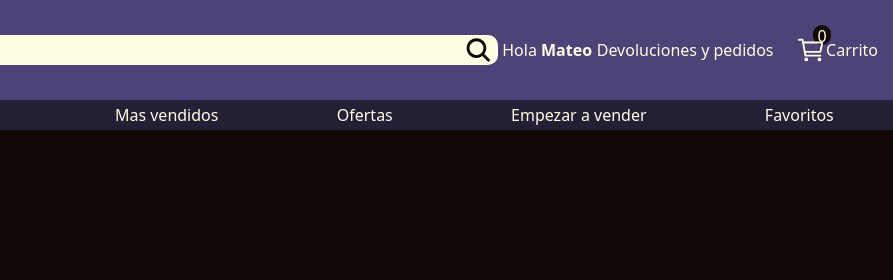
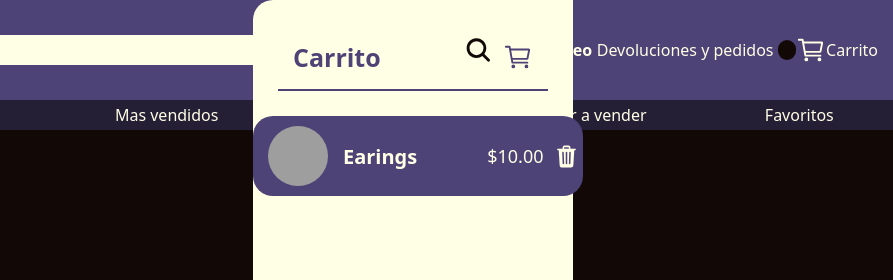
Before and after one commit to Mateo1993/Ecommerce, a plain HTML site: page index.html in a window 1280 px wide. Shown: the top 280 px of the page, 387-1280 px from the left. Drawn offline with nearby package versions, Linux system fonts and the light colour scheme; no server answers; grey boxes are pictures that could not be loaded.

Commit message:
Toggle carrito avance

```diff
--- a/index.css
+++ b/index.css
@@ -9,6 +9,11 @@ body{
     background: var(--color_4);
     color: var(--color_2);
     margin: 0px;
+}
+.mainContainer{
+    position: absolute;
+    width: 100%;
+    height: 100%;
 }
 
 .searchBar{
@@ -69,7 +74,6 @@ body{
 
 .counter{
     display: flex;
-    position: relative;
     background: var(--color_4);
     bottom: 15px;
     left: 35px;
@@ -106,6 +110,80 @@ body{
     border: 1px solid var(--color_2);
     border-radius: 20px;
     padding: 1px 10px 1px 10px;
+}
+
+.carrito-compras{
+    position: absolute;
+    /* overflow: hidden;
+    max-height: 0; */
+    visibility: visible;
+    left: 50vw;
+    height: 100vh;
+    width: 25vw;
+    background-color: var(--color_2);
+    border-radius: 20px 0px 0px 20px;
+}
+.top-carrito{
+    display: flex;
+    justify-content: space-between;
+    align-items: center;
+    padding: 15px;
+    margin: 25px;
+    border-bottom: 2px solid var(--color_1);
+}
+
+.title-carrito-compras{
+    color: var(--color_1);
+    font-weight: bolder;
+    font-size: 25px;
+}
+
+.cart-outline-carrito{
+    color: var(--color_1);
+    font-size: 30px;
+}
+.grid-carrito{
+    display: grid;
+    grid-template-columns: repeat(auto-fit,minmax(10vw,330px));
+    grid-template-rows: repeat(auto-fit,minmax(70px,80px));
+    justify-content: center;
+    gap: 15px;
+}
+
+.card-carrito{
+    display: flex;
+    align-items: center;
+    height: 80px;
+    width: 330px;
+    background: var(--color_1);
+    border-radius: 20px;
+}
+
+.imagen-card-carrito{
+    object-fit: cover;
+    height: 60px;
+    width: 60px;
+    margin-left: 15px;
+    border-radius: 50px;
+}
+
+.title-card-carrito{
+    font-size: 20px;
+    color: var(--color_2);
+    margin-left: 15px;
+}
+
+.price-card-carrito{
+    font-size: 18px;
+    font-weight: lighter;
+    color: var(--color_2);
+    margin-left: 70px;
+}
+
+.trash{
+    font-size: 25px;
+    color: var(--color_2);
+    margin-left: 10px;
 }
 
 .grid-products{
--- a/index.html
+++ b/index.html
@@ -8,7 +8,27 @@
     <link rel="stylesheet" href="index.css">
 </head>
 <body>
-    <div class="mainContainer">
+    <div class="mainContainer" id="mainContainer">
+        <section class="carrito-compras" id="carrito-compras">
+            <div class="top-carrito">
+                <div class="title-carrito-compras">
+                    Carrito
+                </div>
+                <ion-icon name="cart-outline" class="cart-outline-carrito"></ion-icon>
+            </div>
+            <div class="grid-carrito">
+                <div class="card-carrito">
+                    <img class="imagen-card-carrito" src="https://encrypted-tbn0.gstatic.com/images?q=tbn:ANd9GcTuWeAfn5mMy5k-KQInb1_0WVGzNeCOilNifA&usqp=CAU" alt="producto-carrito">
+                    <h1 class="title-card-carrito">
+                        Earings
+                    </h1>
+                    <p class="price-card-carrito">
+                        $10.00
+                    </p>
+                    <ion-icon name="trash" class="trash"></ion-icon>
+                </div>
+            </div>
+        </section>
         <header class="searchBar">
             <img class="logo" src="https://static.rfstat.com/renderforest/images/v2/landing-pics/logo_landing/g3.png" alt="logo-image">
             <div class="input-bar">
@@ -22,7 +42,7 @@
                     <!-- 1 -->
                 </div>
                 <ion-icon name="cart-outline" class="cart-outline"></ion-icon>
-                <p>Carrito</p>
+                <p id="click-carrito">Carrito</p>
                 <div/>
             </header>
             <nav class="options">
--- a/index.js
+++ b/index.js
@@ -1,6 +1,5 @@
-const boton = document.getElementById("addCart");
+/* const boton = document.getElementById("addCart");
 const counter = document.getElementById('counter');
-
 
 counter.textContent = 0;
 let value = 0;
@@ -8,6 +7,13 @@ boton.addEventListener('click',()=>{
     value++;
     counter.textContent = value;
 })
+ */
+const toggleCarrito = ()=>{
+    const container = document.getElementById("click-carrito");
+    container.addEventListener('click',()=>{
+        container.classList.toggle("carrito-compras")
+    })
+}
 
 
 const cargarProducts = async()=>{
@@ -27,7 +33,7 @@ const HTMLresponse = document.getElementById("grid-products")
                 productos += `<div class="card-products" id="card-products">
                                 <img class="image-product" src="${product.image}" alt="producto">
                                 <h1 class="title-card">${product.title}</h1>
-                                <p class="subtitle-card">${product.category}</p>
+                                <p class="subtitle-card"></p>
                                 <div class="price-button">
                                     <div class="price-card">$${product.price}</div>
                                     <button class="add-cart" id="addCart" >Add to cart</button>
@@ -43,3 +49,4 @@ const HTMLresponse = document.getElementById("grid-products")
 }
 
 cargarProducts()
+toggleCarrito()
```
